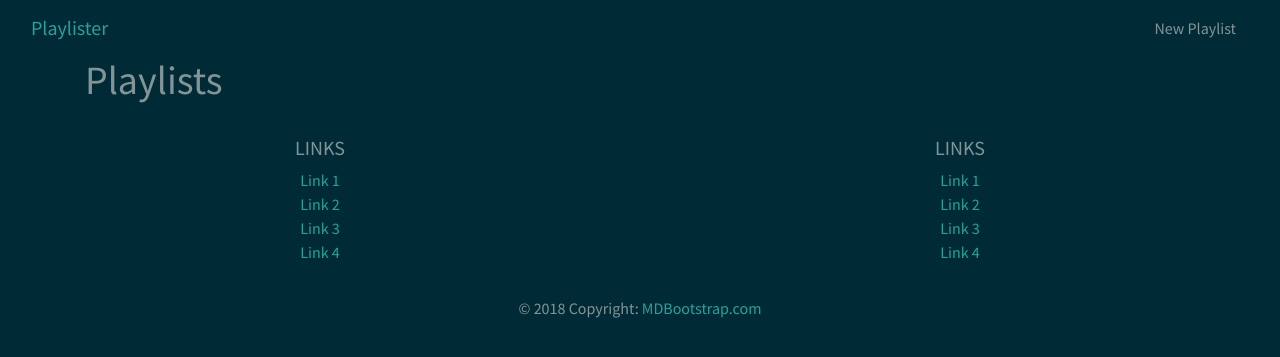
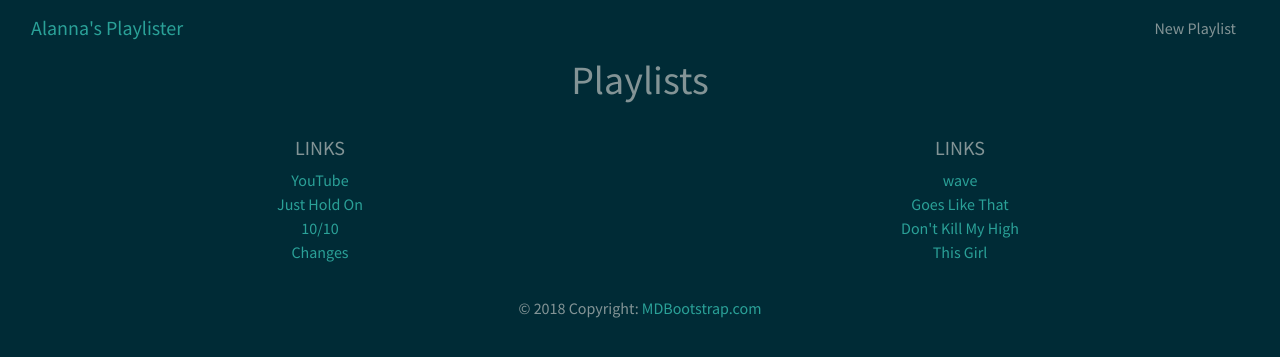
Before and after one commit to alannanoguchi/playlister, a Flask app: page / in a window 1280 px wide. Shown: the top 357 px of the page. Run offline with Flask 2, Linux system fonts and the light colour scheme; data that the repository does not hold is empty; some libraries are stand-ins or nearby versions.

Commit message:
fixed alignment

```diff
--- a/templates/base.html
+++ b/templates/base.html
@@ -11,7 +11,7 @@
 <body>
 
     {% include 'partials/navbar.html' %}
-    <div class='container'>
+    <div class='container text-center'>
         {% block content %}{% endblock %}
     </div>
 
@@ -23,19 +23,19 @@
              <div class='col-md-6 mb-md-0 mb-3'>
                  <h5 class='text-uppercase'>Links</h5>
                  <ul class='list-unstyled'>
-                     <li><a href='#!'>Link 1</a></li>
-                     <li><a href='#!'>Link 2</a></li>
-                     <li><a href='#!'>Link 3</a></li>
-                     <li><a href='#!'>Link 4</a></li>
+                     <li><a href='https://www.youtube.com/'>YouTube</a></li>
+                     <li><a href='https://www.youtube.com/watch?v=Vt4Tq89R8u0'>Just Hold On</a></li>
+                     <li><a href='https://www.youtube.com/watch?v=TozTL-MJCB8'>10/10</a></li>
+                     <li><a href='https://www.youtube.com/watch?v=fbokWw3b94k'>Changes</a></li>
                  </ul>
              </div>
              <div class='col-md-6 mb-md-0 mb-3'>
                  <h5 class='text-uppercase'>Links</h5>
                  <ul class='list-unstyled'>
-                     <li><a href='#!'>Link 1</a></li>
-                     <li><a href='#!'>Link 2</a></li>
-                     <li><a href='#!'>Link 3</a></li>
-                     <li><a href='#!'>Link 4</a></li>
+                     <li><a href='https://www.youtube.com/watch?v=EfHttjCvtcc'>wave</a></li>
+                     <li><a href='https://www.youtube.com/watch?v=t6OZviaBlf0'>Goes Like That</a></li>
+                     <li><a href='https://www.youtube.com/watch?v=zJjcpr_ovhY'>Don't Kill My High</a></li>
+                     <li><a href='https://www.youtube.com/watch?v=2Y6Nne8RvaA'>This Girl</a></li>
                  </ul>
              </div>
              </div>
--- a/templates/partials/navbar.html
+++ b/templates/partials/navbar.html
@@ -1,10 +1,10 @@
 <!-- templates/partials/navbar.html -->
 
 <nav class='navbar navbar-default'>
-        <div class='container-fluid'>
+        <div class='container-fluid '>
             <div class='navbar-header'>
                 <a class='navbar-brand' href='/'>
-                    Playlister
+                    Alanna's Playlister
                 </a>
             </div>
             <div class='pull-right'>
--- a/templates/playlists_edit.html
+++ b/templates/playlists_edit.html
@@ -2,7 +2,7 @@
 {% extends 'base.html' %}
 
 {% block content %}
-<div class='row'>
+<div class='row d-flex justify-content-center'>
     <div class='col-sm-6 col-sm-offset-3'>
         <form method='POST' action='/playlists/{{playlist._id}}'>
             <input type='hidden' name='_method' value='PUT'/>
--- a/templates/playlists_index.html
+++ b/templates/playlists_index.html
@@ -4,7 +4,7 @@
 {% block content %}
 <h1>Playlists</h1>
 
-<div class='row'>
+<div class='row d-flex justify-content-center'>
     {% for playlist in playlists %}
         <div class='col-md-3'>
             <h2><a href='/playlists/{{ playlist._id }}'>{{ playlist.title }}</a></h2>
--- a/templates/playlists_new.html
+++ b/templates/playlists_new.html
@@ -2,7 +2,7 @@
 {% extends 'base.html' %}
 
 {% block content %}
-<div class='row'>
+<div class='row d-flex justify-content-center'>
     <div class='col-sm-6 col-sm-offset-3'>
         <form method='POST' action='/playlists'>
             {% include 'partials/playlists_form.html' %}
--- a/templates/playlists_show.html
+++ b/templates/playlists_show.html
@@ -3,8 +3,8 @@
 
 {% block content %}
 <a href='/'>Back to Home</a>
-<div class='row'>
-    <div class='col-sm-6 col-sm-offset-3'>
+<div class='row d-flex justify-content-center'>
+    <div class='col-sm-5.2 col-sm-offset-3 text-center'>
         <h1>{{ playlist.title }}</h1>
         {% if playlist.created_at %}
         <p class='text-muted'>Created on {{ playlist.created_at.strftime('%A, %d %B, %Y') }}
```
